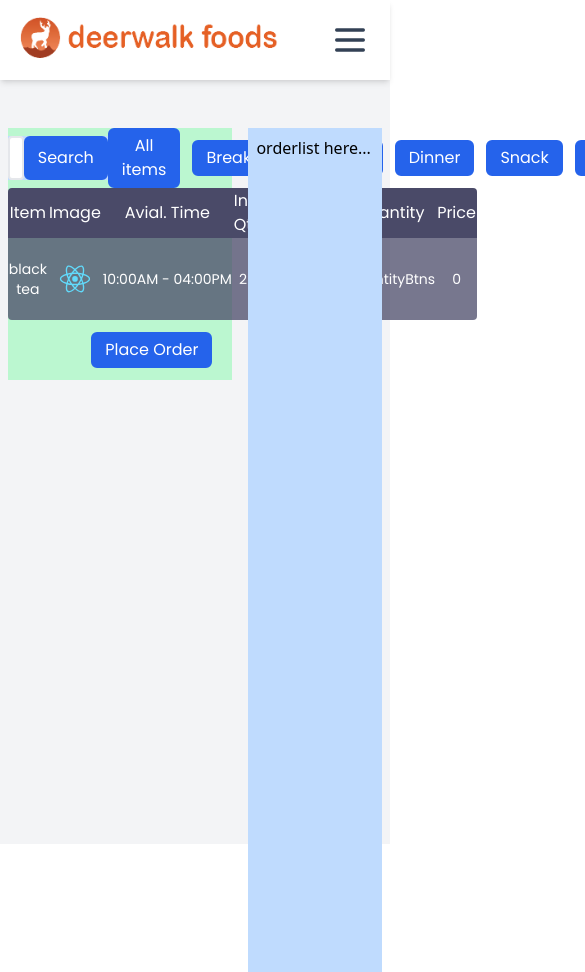
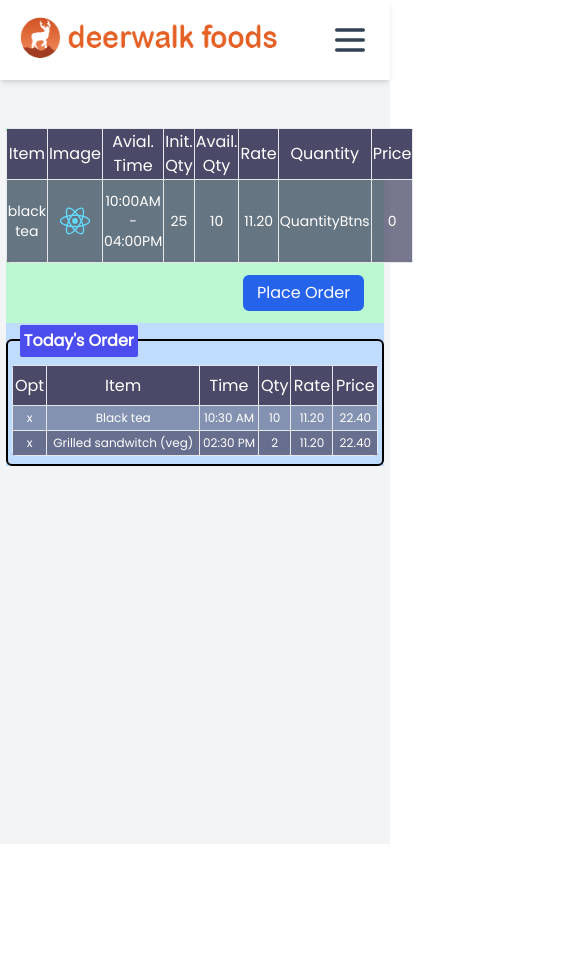
Before and after one commit to joyadeep/dfsatomic, a React (Vite) app: page /menu in a window 390 px wide. Shown: the top 972 px of the page, 585 px wide, since content can reach past the window. After the commit the page ends 844 px from the top, so only its background shows below. Built offline with nearby package versions, Linux system fonts and the light colour scheme.

Commit message:
menu page made responsive

```diff
--- a/src/components/FoodTable.tsx
+++ b/src/components/FoodTable.tsx
@@ -10,64 +10,29 @@ const FoodTable = () => {
 <table className='mx-auto w-full font-poppins text-white rounded overflow-hidden text-center'>
   <thead className='bg-slate-400 h-10'>
     <tr>
-      <td>Item</td>
-      <td>Image</td>
-      <td>Avial. Time</td>
-      <td>Init. Qty</td>
-      <td>Avail. Qty</td>
-      <td>Rate</td>
-      <td>Quantity</td>
-      <td>Price</td>
+      <td className='border'>Item</td>
+      <td className='border'>Image</td>
+      <td className='border'>Avial. Time</td>
+      <td className='border'>Init. Qty</td>
+      <td className='border'>Avail. Qty</td>
+      <td className='border'>Rate</td>
+      <td className='border'>Quantity</td>
+      <td className='border'>Price</td>
     </tr>
   </thead>
   <tbody>
     <tr className='text-sm bg-slate-300'>
-      <td className=''>black tea</td>
-      <td><Image source={logo} alt="food1" style='mx-auto border-none py-2 h-14' /></td>
-      <td className='whitespace-nowrap'>10:00AM - 04:00PM</td>
-      <td>25</td>
-      <td>10</td>
-      <td>11.20</td>
-      <td>QuantityBtns</td>
-      <td>0</td>
+      <td className='border'>black tea</td>
+      <td className='border'><Image source={logo} alt="food1" style='mx-auto border-none py-2 h-14' /></td>
+      <td className='sm:whitespace-nowrap border'>10:00AM - 04:00PM</td>
+      <td className='border'>25</td>
+      <td className='border'>10</td>
+      <td className='border'>11.20</td>
+      <td className='border'>QuantityBtns</td>
+      <td className='border'>0</td>
     </tr>
   </tbody>
 </table>
-
-      {/* <div className=' rounded-md overflow-hidden'>
-    <div className='flex flex-row font-bold text-center flex-1 h-10 items-center bg-slate-400 text-white text-md justify-between'>
-        <div className='flex-1'>Item</div>
-        <div className='flex-1'>Image</div>
-        <div className='whitespace-nowrap'>Avialable Time</div>
-        <div className='flex-1'>Init. Qty</div>
-        <div className='flex-1'>Avail. Qty</div>
-        <div className='flex-1'>Rate</div>
-        <div className='flex-1'>Quantity</div>
-        <div className='flex-1'>Price</div>
-    </div>
-    <div className='flex flex-row text-center min-h-10  text-xs items-center even:bg-slate-300 odd:bg-slate-200 text-white
-    '>
-        <div className='flex-1'>Black tea</div>
-        <div className='flex-1'><Image source={logo} alt="food1" style='mx-auto border-none py-2 h-14' /></div>
-        <div className='flex-1 whitespace-nowrap'>10:00AM - 14:00PM</div>
-        <div className='flex-1 '>25</div>
-        <div className='flex-1 '>10</div>
-        <div className='flex-1 '>11.20</div>
-        <div className='flex-1'><QuantityBtn/></div>
-        <div className='flex-1 '>0</div>
-    </div>
-    <div className='flex flex-row text-center min-h-10  text-xs items-center even:bg-slate-300 odd:bg-slate-200 text-white
-    '>
-        <div className='flex-1'>Chicken Meatball With Noodles</div>
-        <div className='flex-1'><Image source={logo} alt="food1" style='mx-auto border-none py-2 h-14' /></div>
-        <div className='flex-1 whitespace-nowrap'>10:00AM - 04:00PM</div>
-        <div className='flex-1 '>25</div>
-        <div className='flex-1 '>10</div>
-        <div className='flex-1 '>11.20</div>
-        <div className='flex-1'><QuantityBtn/></div>
-        <div className='flex-1 '>0</div>
-    </div> */}
-    {/* </div> */}
     </>
   )
 }
--- a/src/components/Header.tsx
+++ b/src/components/Header.tsx
@@ -16,7 +16,7 @@ const Header = () => {
             !ispressed?<MenuIcon onClick={()=>{setIspressed(!ispressed)}} className='w-10 cursor-pointer h-10 text-slate-700'/>:<XIcon onClick={()=>{setIspressed(!ispressed)}} className='w-10 h-10 text-slate-700 cursor-pointer'/>
           }
         </div>
-          <div className={`${ispressed?"bg-onyx text-white translate-x-0 ":"translate-x-full hidden  "}  flex flex-col justify-evenly items-center absolute top-20 w-screen h-[calc(100vh-80px)] overflow-hidden sm:h-fit sm:bg-transparent sm:flex sm:flex-row sm:visible sm:w-fit sm:space-x-5 sm:right-0 sm:translate-x-0 sm:pr-5 sm:relative sm:top-0  font-poppins text-xl bg-slate-400 `}>
+          <div className={`${ispressed?"bg-onyx text-white translate-x-0 ":"translate-x-full hidden  "} z-10  flex flex-col justify-evenly items-center absolute top-20 w-screen h-[calc(100vh-80px)] overflow-hidden sm:h-fit sm:bg-transparent sm:flex sm:flex-row sm:visible sm:w-fit sm:space-x-5 sm:right-0 sm:translate-x-0 sm:pr-5 sm:relative sm:top-0  font-poppins text-xl bg-slate-400 `}>
 
              {/* TODO : should have done translate instead of -right-32 . kya kar raha heh tu bahi. ye doglapan hain.. */}
           <User/>
--- a/src/components/Menu.tsx
+++ b/src/components/Menu.tsx
@@ -6,10 +6,10 @@ import FoodTable from './FoodTable'
 
 const Menu = () => {
   return (
-    <div className='w-[60%] h-fit bg-green-200 font-poppins'>
+    <div className='w-full sm:w-2/3 h-fit bg-green-200 font-poppins'>
         <div className='flex flex-row justify-between items-center'>
-            <Searchbar/>
-            <Filterbutton/>
+            {/* <Searchbar/> */}
+            {/* <Filterbutton/> */}
         </div>
         <FoodTable/>
         <div className=' my-3 text-right pr-5'>
--- a/src/components/Menulist.tsx
+++ b/src/components/Menulist.tsx
@@ -4,7 +4,7 @@ import Orderlist from './Orderlist'
 
 const Menulist = () => {
   return (
-    <div className='flex flex-row pt-32 w-[96%] mx-auto space-x-4'>
+    <div className='flex flex-col sm:flex-row pt-32 w-[97%] mx-auto sm:space-x-2'>
         <Menu/>
         <Orderlist/>
     </div>
--- a/src/components/Orderlist.tsx
+++ b/src/components/Orderlist.tsx
@@ -1,9 +1,10 @@
 import React from 'react'
+import Orders from '../molecules/Orders'
 
 const Orderlist = () => {
   return (
-    <div className='w-full h-screen bg-blue-200 p-2'>
-orderlist here...
+    <div className='w-full sm:w-1/3 h-fit bg-blue-200 pt-4'>
+<Orders/>
     </div>
   )
 }
--- /dev/null
+++ b/src/molecules/Orders.tsx
@@ -0,0 +1,41 @@
+import React from 'react'
+
+const Orders = () => {
+  return (
+    <div className='relative border-2 border-black rounded-md py-2 px-1 h-fit'>
+        <div className='absolute -top-4 left-3 bg-iris-400 p-1 rounded-sm text-white font-poppins font-semibold '>Today's Order</div>
+        <table className='w-full mt-4 rounded px-3 text-center text-white font-poppins overflow-hidden'>
+            <thead className='bg-slate-400 h-10'>
+                <tr>
+                    <td className='border'>Opt</td>
+                    <td className='border'>Item</td>
+                    <td className='border'>Time</td>
+                    <td className='border'>Qty</td>
+                    <td className='border'>Rate</td>
+                    <td className='border'>Price</td>
+                </tr>
+            </thead>
+            <tbody>
+                <tr className='odd:bg-slate-200 even:bg-slate-300 text-xs '>
+                    <td className='py-1 border'>x</td>
+                    <td className='border'>Black tea</td>
+                    <td className='border'>10:30 AM</td>
+                    <td className='border'>10</td>
+                    <td className='border'>11.20</td>
+                    <td className='border'>22.40</td>
+                </tr>
+                <tr className='odd:bg-slate-200 even:bg-slate-300 text-xs '>
+                    <td className='py-1 border'>x</td>
+                    <td className='border'>Grilled sandwitch (veg)</td>
+                    <td className='border'>02:30 PM</td>
+                    <td className='border'>2</td>
+                    <td className='border'>11.20</td>
+                    <td className='border'>22.40</td>
+                </tr>
+            </tbody>
+        </table>
+    </div>
+  )
+}
+
+export default Orders
--- a/tailwind.config.js
+++ b/tailwind.config.js
@@ -13,7 +13,7 @@ module.exports = {
           100:"#e6662c40",
           200:"#e6662c80",
           300:"#e6662cbf",
-          400:"#e662c"
+          400:"#e6662c"
 
         },
         iris:{
```
